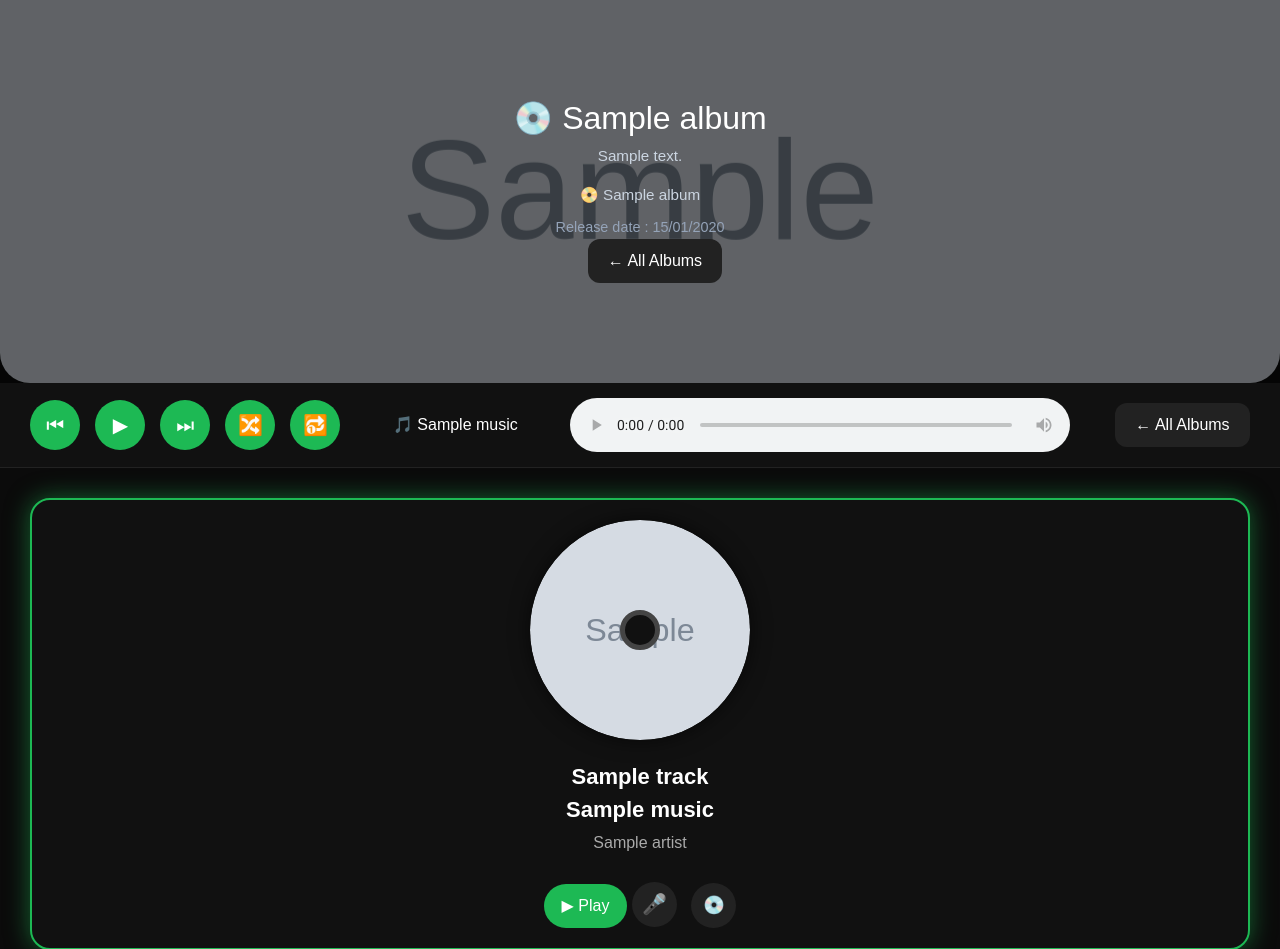
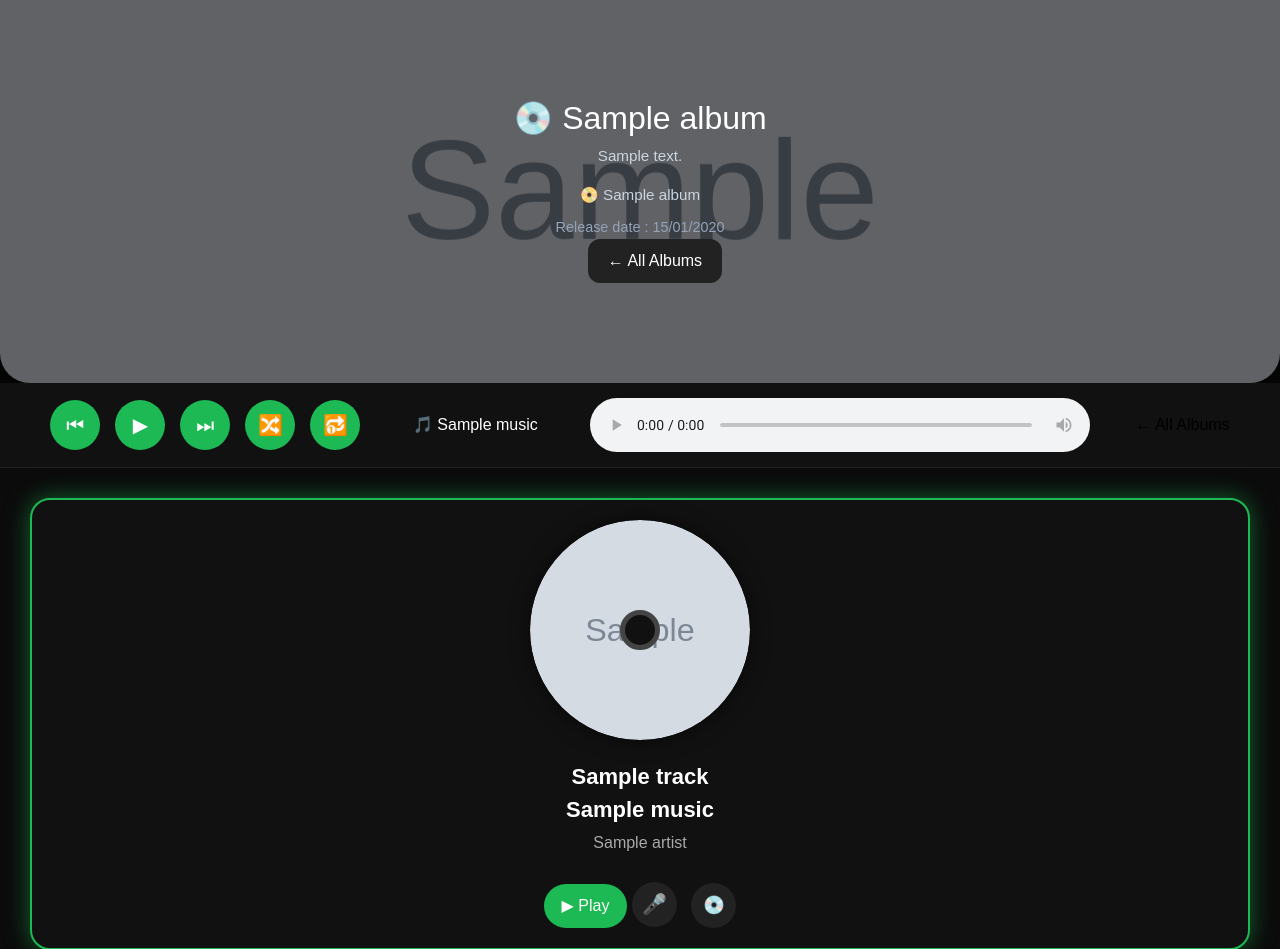
Before and after one commit to ImuPer/FalkonANK_web, a Symfony app: template templates/music/index.html.twig in a window 1280 px wide. Shown: the part 191-1140 px from the top of the page. Run offline with Twig, Linux system fonts and the light colour scheme; the template is opened without the code that fills it: most values are stand-ins (such as "Sample title", 1, 10 or a date in 2020); grey boxes marked "Sample" are stand-in pictures; some libraries are stand-ins or nearby versions.

Commit message:
Facture_Album_traduction

```diff
--- a/templates/music/index.html.twig
+++ b/templates/music/index.html.twig
@@ -626,7 +626,7 @@
 				📄
 			</a>
 		{% endif %}
-		<a href="{{ path('app_albums_index') }}" class="back-albums-btn">
+		<a href="{{ path('app_albums_index') }}">
 			← {{ 'albums.all_albums'|trans }}
 		</a>
 	</div>
```
